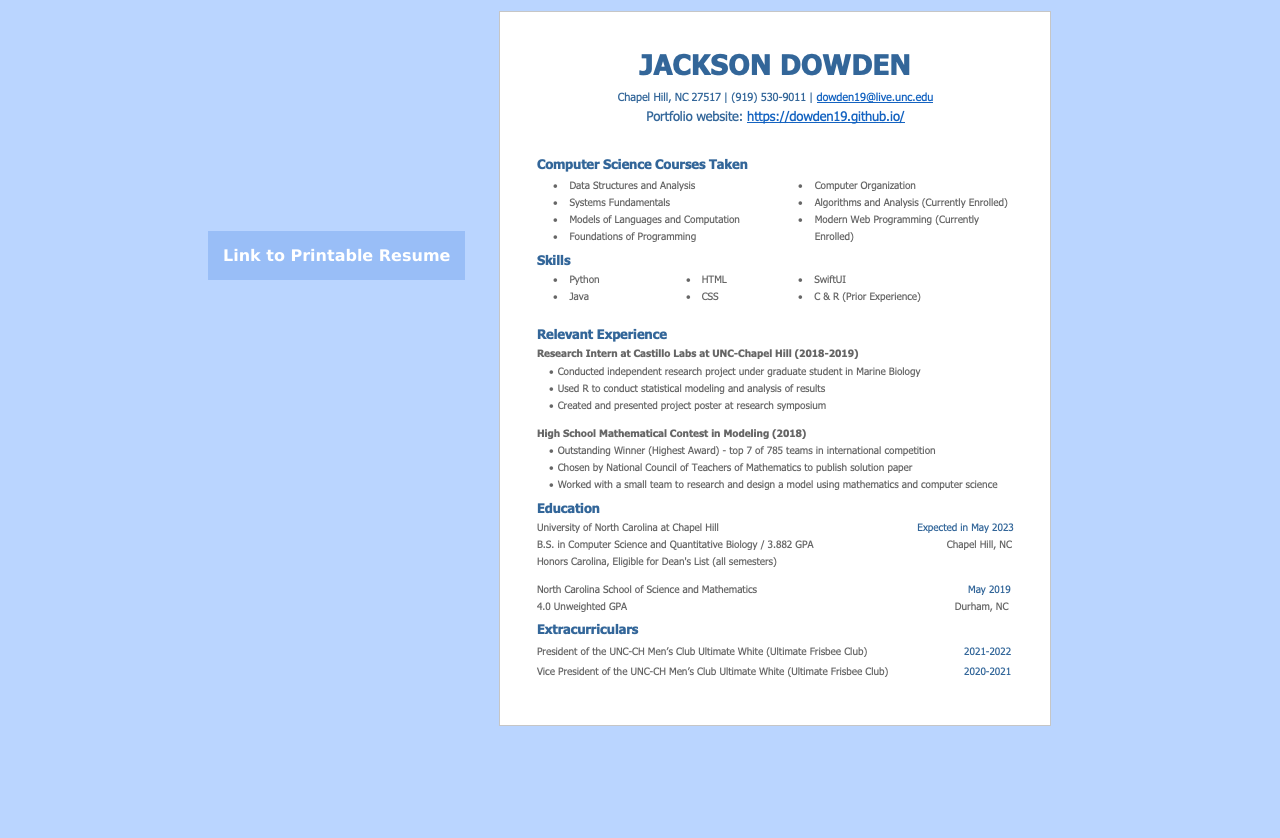
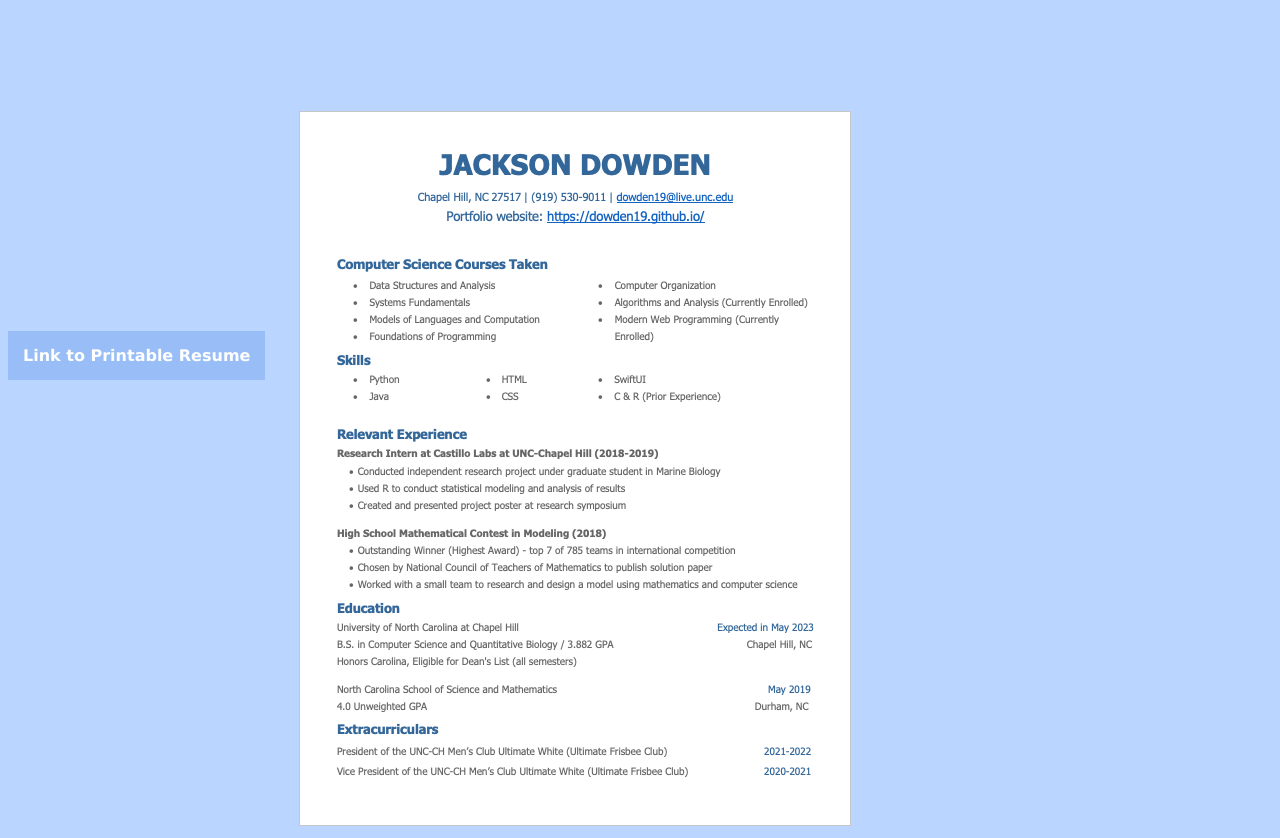
Before and after one commit to dowden19/dowden19.github.io, a plain HTML site: page resume.html in a window 1280 px wide. Shown: the part 97-935 px from the top of the page. Before the commit the page ends 835 px from the top, so only its background shows below. Drawn offline with Linux system fonts and the light colour scheme.

Commit message:
trying to center resume

```diff
--- a/resume.html
+++ b/resume.html
@@ -18,8 +18,10 @@
     <a href="./contact.html">Contact</a>
 	</nav>
 
-  <a id="resumelink" href="./DowdenResume2021.pdf" target="_blank">Link to Printable Resume</a>
-  <iframe class="resume" src="./resume.png" scrolling="off"></iframe>
+  <div class="center">
+    <a id="resumelink" href="./DowdenResume2021.pdf" target="_blank">Link to Printable Resume</a>
+    <iframe class="resume" src="./resume.png" scrolling="off"></iframe>
+  </div>
 
 </body>
 
--- a/style.css
+++ b/style.css
@@ -42,14 +42,20 @@ body {
   width: 45%;
 }
 
+.center {
+  display:inline-block;
+  margin: auto;
+  margin-top: 100px;
+}
+
 .resume {
   margin-top: 100px;
   display: inline-block;
   width: 552px;
   height: 715px;
   background-color: white;
-  margin-left: auto;
-  margin-right: auto;
+  /*margin-left: auto;
+  margin-right: auto;*/
   border: none;
 }
 
@@ -60,7 +66,7 @@ body {
   display: inline-block;
   vertical-align: top;
   text-align: center;
-  margin-left: 200px;
+  /*margin-left: 200px;*/
   margin-right: 30px;
   background-color: #99bef7;
   color: white;
```
Also changed, not shown: 1 other file.
